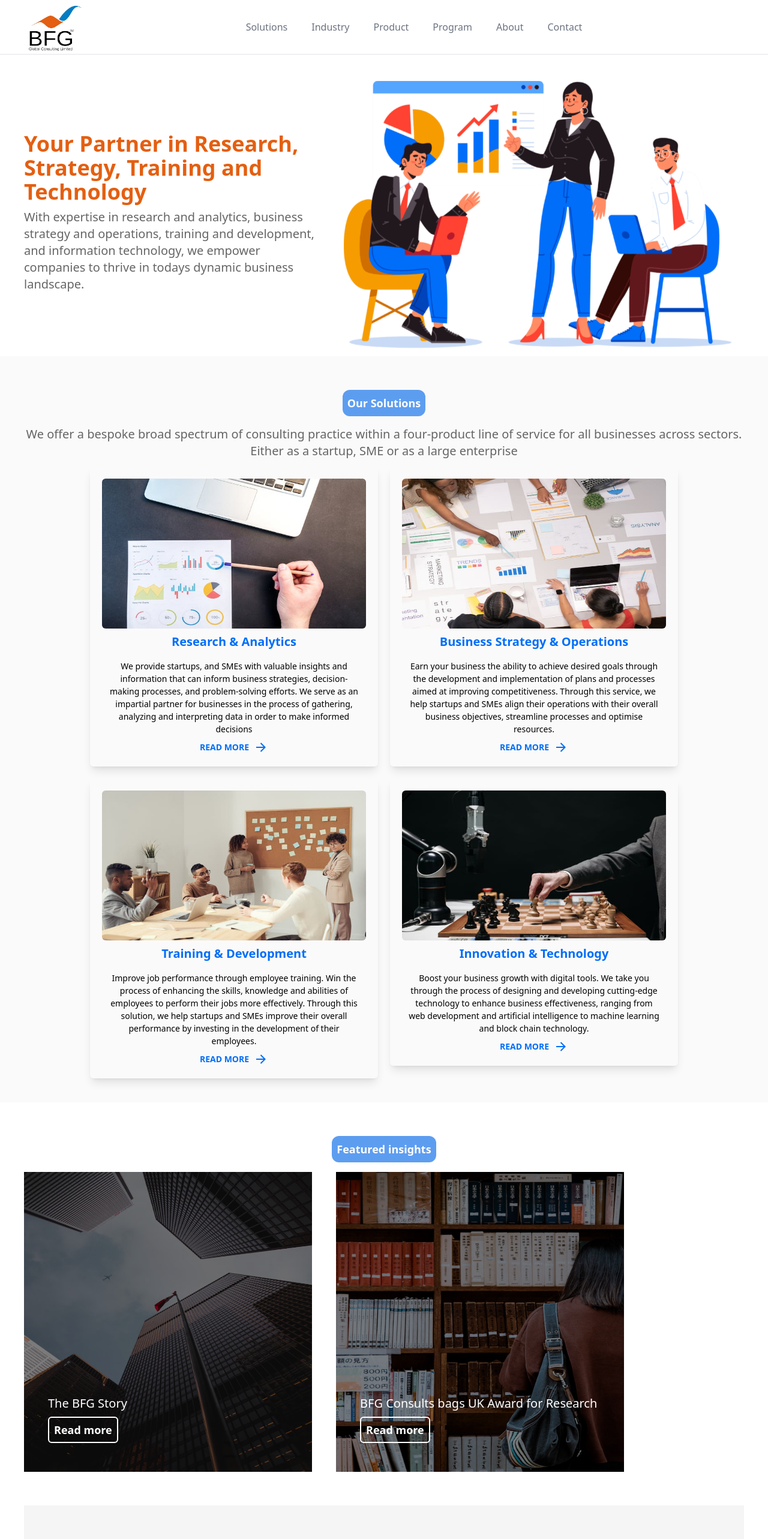
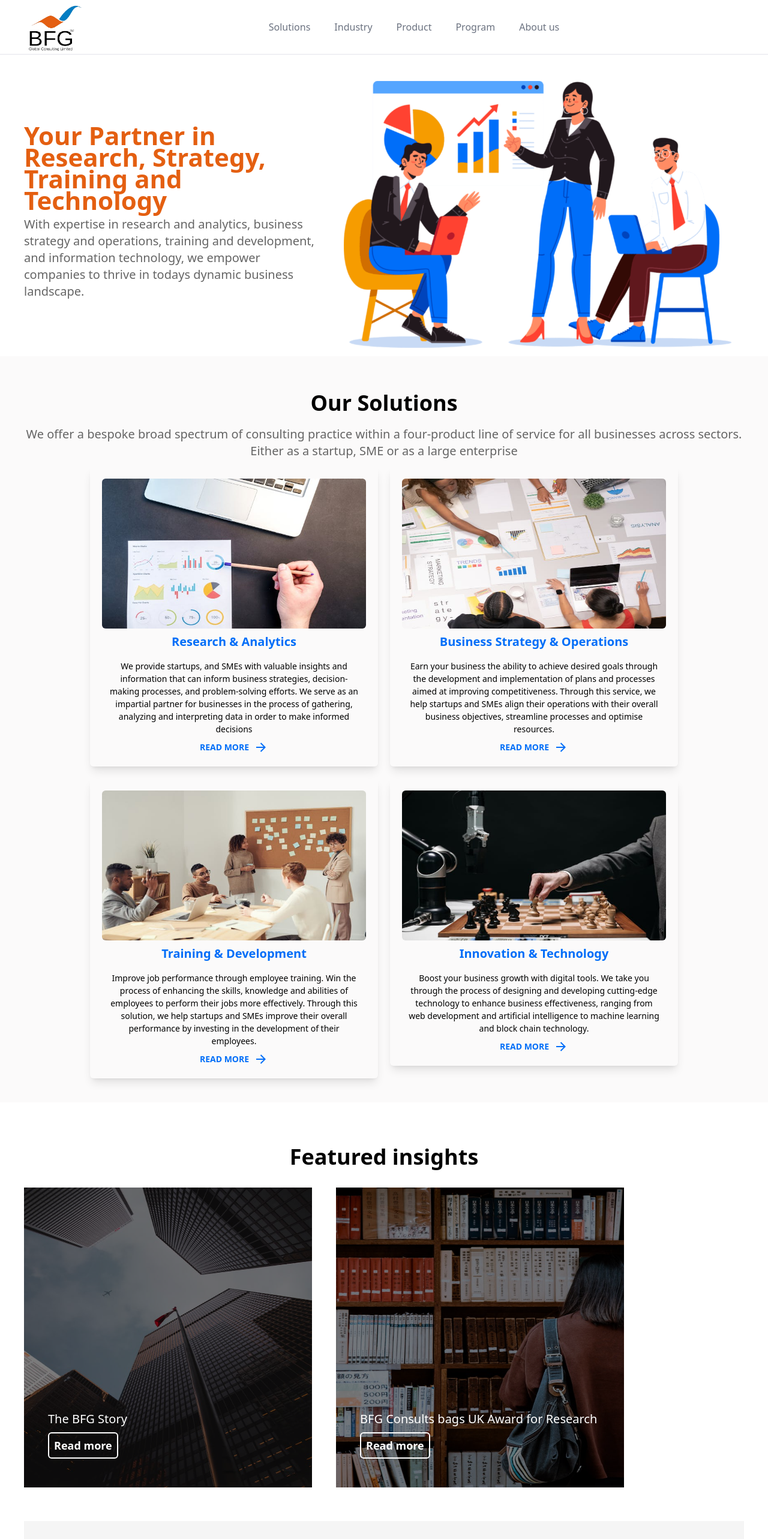
Before and after one commit to bfgglobalconsults/bfg-website, a Next.js app: page / in a window 1280 px wide. Shown: the top 2566 px of the page at 60% size. Built offline with nearby package versions, Linux system fonts and the light colour scheme.

Commit message:
header size changed

```diff
--- a/src/app/page.js
+++ b/src/app/page.js
@@ -70,7 +70,7 @@ export default function Main() {
         <div className="w-full lg:flex items-center my-4">
           <div className="w-full lg:w-[45%]">
             <div className="p-[40px]">
-              <h3 className="font-bold text-3xl lg:text-4xl text-[#E45F11]">
+              <h3 className="font-bold text-3xl lg:text-[42px] text-[#E45F11]">
                 Your Partner in Research, Strategy, Training and Technology
               </h3>
               <p className="text-xl text-[#656565] my-2">
@@ -91,7 +91,7 @@ export default function Main() {
         </div>
         <div className="bg-[#faf8f8bd] p-[40px]">
           <h3 className="my-4 flex justify-center text-lg font-bold">
-            <span className="bg-[#5d9df0] p-2 text-white rounded-xl">
+            <span className="text-[36px] p-2 text-black rounded-xl">
               Our Solutions
             </span>
           </h3>
@@ -145,8 +145,8 @@ export default function Main() {
           </div>
         </div>
         <div className="p-[40px]">
-          <h3 className="my-4 flex justify-center text-lg font-bold">
-            <span className="bg-[#5d9df0] p-2 text-white rounded-xl">
+          <h3 className="my-4 flex justify-center text-[36px] font-bold">
+            <span className="p-2 text-black rounded-xl">
               Featured insights
             </span>
           </h3>
@@ -241,13 +241,13 @@ export default function Main() {
             </div>
           </div>
 
-          <div className="py-28">
+          <div className="py-4">
             <h3 className="my-4 flex justify-center text-lg font-bold">
               <span className="bg-[#5d9df0] p-2 text-white rounded-xl">
                 Our Products
               </span>
             </h3>
-            <div className="w-full flex flex-wrap gap-8">
+            <div className="w-full flex flex-wrap justify-center gap-8">
               <div className="w-[300px]">
                 <Image src={Appetizer} alt="appetizer" href="" className="w-full h-full object-fit" />
               </div>
@@ -259,7 +259,7 @@ export default function Main() {
 
 
 
-          <div className="py-28">
+          <div className="">
             <h3 className="my-4 flex justify-center text-lg font-bold">
               <span className="bg-[#5d9df0] p-2 text-white rounded-xl">
                 Our Partners
--- a/src/components/navigation-components/ProductComponent.js
+++ b/src/components/navigation-components/ProductComponent.js
@@ -1,8 +1,37 @@
+import { product_links } from '@/constants/productcomponent-constant'
+import Link from 'next/link'
 import React from 'react'
 
-const ProductComponent = () => {
+const ProductComponent = ({ closeModal, color }) => {
   return (
-    <div>ProductComponent</div>
+    <>
+    <div>
+        <div className="w-full flex gap-8 modal">
+        <div className="w-[20%]">
+            <h3 className="text-2xl text-white font-semibold my-3">Our Product</h3>
+            <p className="text-white text-lg">
+              BFG Global Consulting, LLC. ediﬁes your business and organisation
+              to growth. We are at the intersection of research, strategy,
+              workforce training, and information technology.
+            </p>
+
+          </div>
+          <div className="w-[40%]">
+          {product_links.map(({id, label, link}) =>(
+              <>
+              <Link key={id} href={link}>
+              <p className={`mx-4 py-4 border-t border-b border-white text-lg font-semibold ${color ? `hover:bg-white hover:text-${color}` : ''}`}>
+                {label}
+                </p>
+                </Link>
+                </>
+            ))}
+          </div>
+          <div className="w-[40%]"></div>
+        </div>
+
+    </div>
+    </>
   )
 }
 
--- a/src/constants/navigation-constant.js
+++ b/src/constants/navigation-constant.js
@@ -87,7 +87,7 @@ export const navigation_links = [
   },
   {
     id: 5,
-    label: "About",
+    label: "About us",
     link: "about",
     component: <AboutComponent />,
     dropdown: true,
@@ -104,10 +104,10 @@ export const navigation_links = [
       },
     ],
   },
-  {
-    id: 6,
-    label: "Contact",
-    link: "contact",
-    dropdown: false,
-  },
+  // {
+  //   id: 6,
+  //   label: "Contact",
+  //   link: "contact",
+  //   dropdown: false,
+  // },
 ];
--- /dev/null
+++ b/src/constants/productcomponent-constant.js
@@ -0,0 +1,13 @@
+export const product_links = [
+    {
+        id: 1,
+        label: "Appetizer",
+        link: "",
+      },
+      {
+        id: 2,
+        label: "Careerfun",
+        link: "",
+      },
+
+    ]
```
